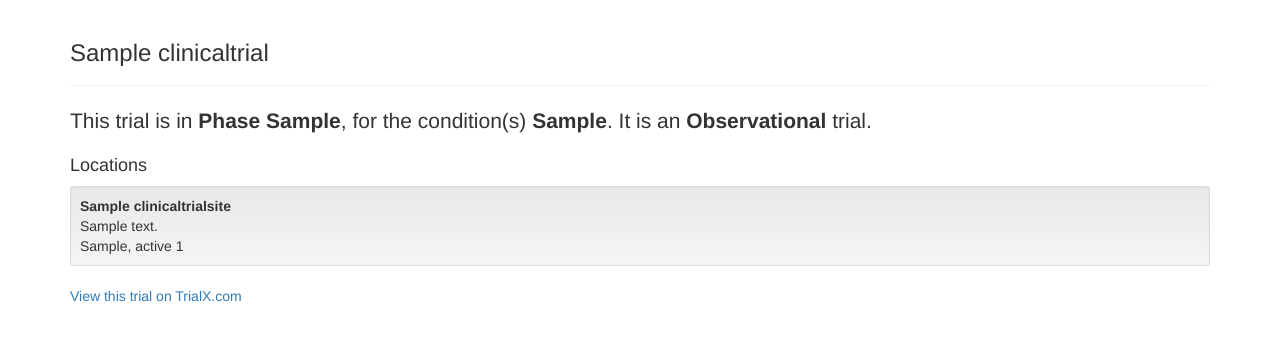
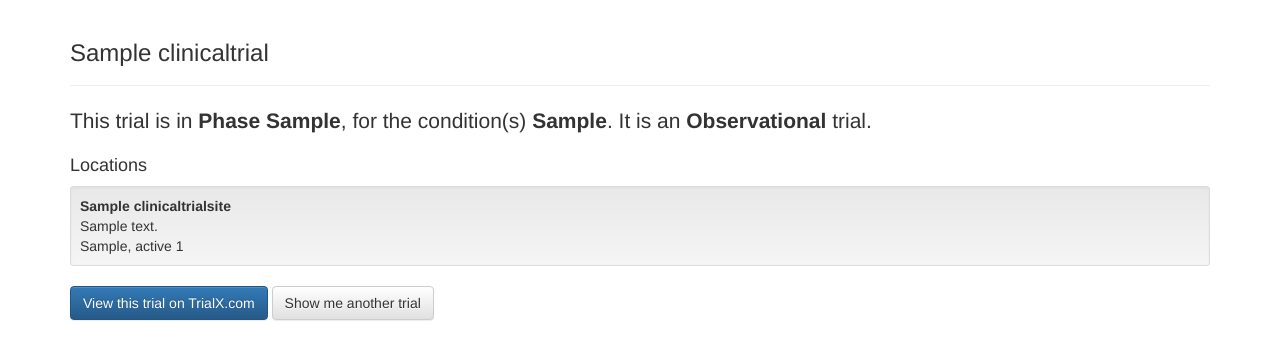
Before and after one commit to kgodey/trialx_demo, a Django app: page / in a window 1280 px wide. Shown: the top 360 px of the page. Run offline with Django 3.2, Linux system fonts and the light colour scheme; tables that the repository leaves empty hold one stand-in row (values such as "Sample post"); some libraries are stand-ins or nearby versions.

Commit message:
Style update, added a button that refreshes the page for a new trial

```diff
--- a/trialx/templates/trialx/trial_detail.html
+++ b/trialx/templates/trialx/trial_detail.html
@@ -16,7 +16,7 @@
 				{% if site.city %}{{ site.city }},{% endif %} {% if site.state %}{{ site.state }} {% endif %} {% if site.zipcode %}{{ site.zipcode }} {% endif %}
 			</div>
 			{% endfor %}
-			<p class="text-primary"><a href="{{ trial.url }}">View this trial on TrialX.com</a></p>
+			<a href="{{ trial.url }}"><button type="button" class="btn btn-primary">View this trial on TrialX.com</button></a> <a href="{% url 'random_trial' %}"><button type="button" class="btn btn-default">Show me another trial</button></a>
 		</div>
 	</body>
 </html>
```
